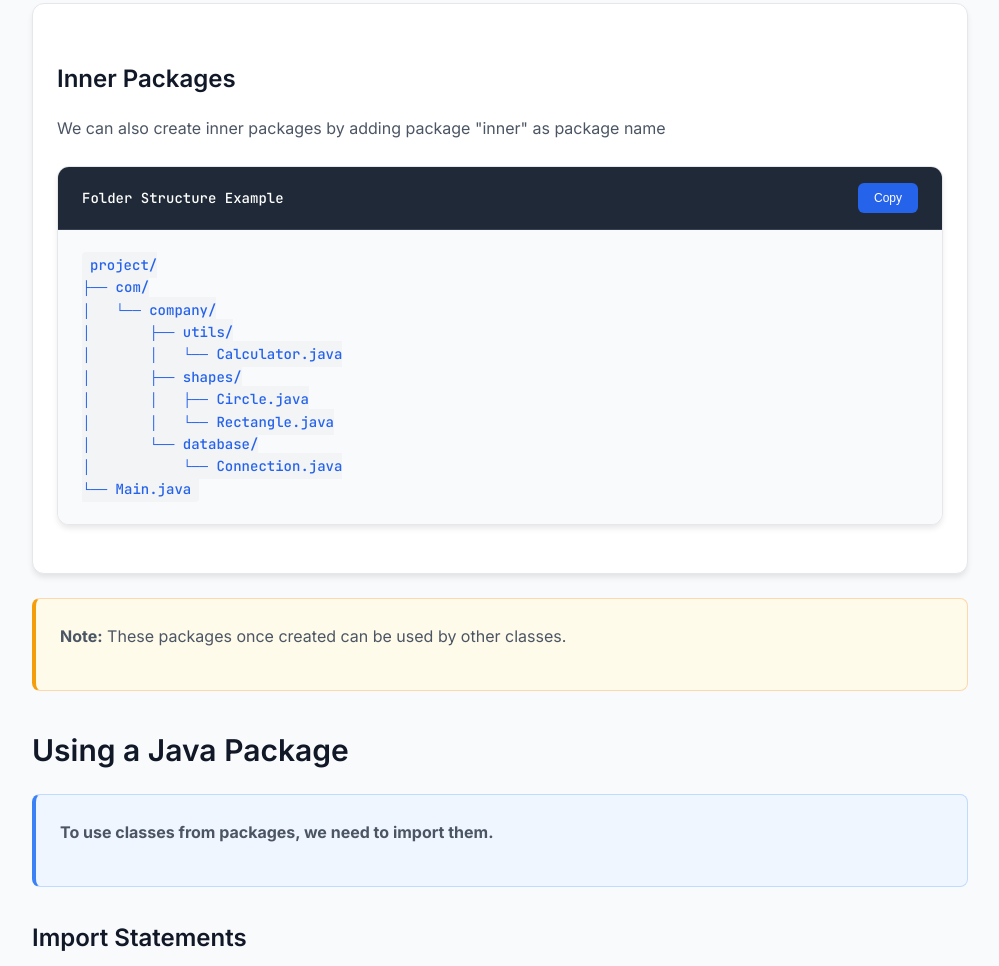
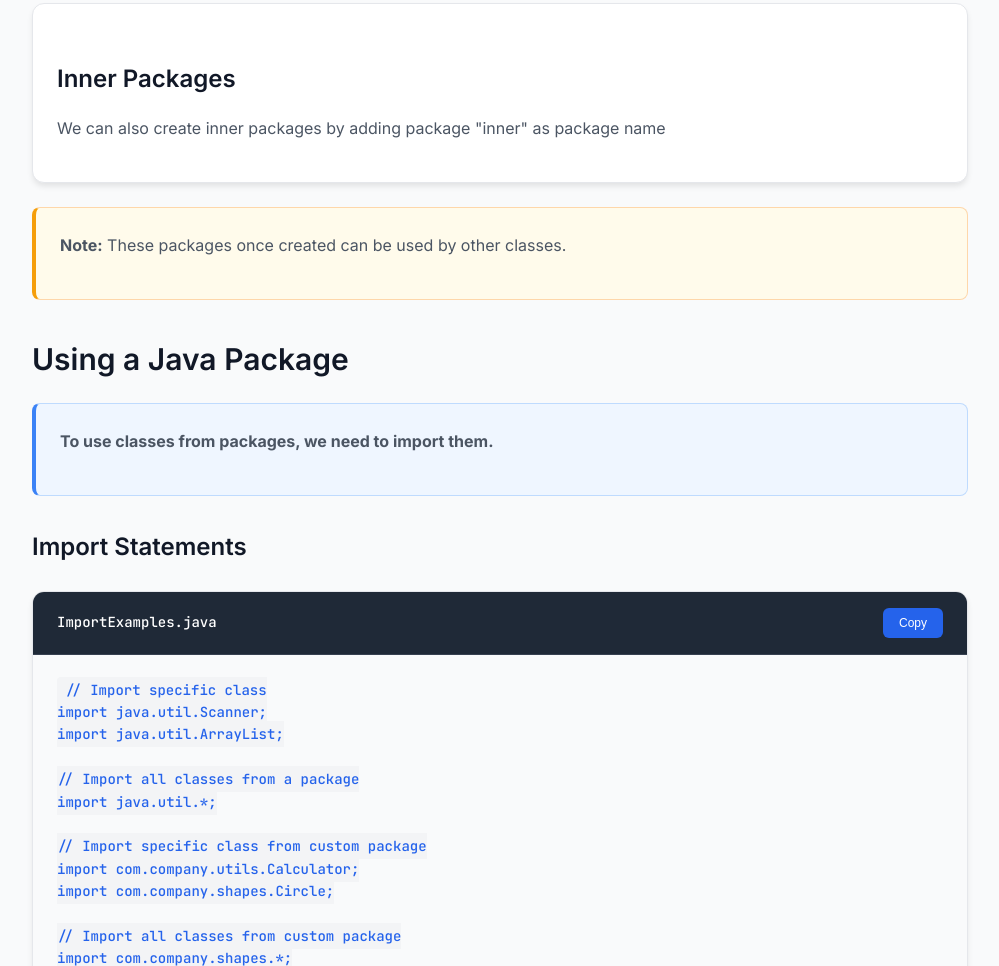
Before and after one commit to Suriya05022002/Java_Theory, a plain HTML site: page chapter12.html in a window 1280 px wide. Shown: the part 5646-6612 px from the top of the page, without its empty margins (280-1279 px from the left). Drawn offline with Linux system fonts and the light colour scheme.

Commit message:
chapter12.html

```diff
--- a/chapter12.html
+++ b/chapter12.html
@@ -325,7 +325,7 @@ public class Circle {
                 <h3>Inner Packages</h3>
                 <p>We can also create inner packages by adding package "inner" as package name</p>
 
-                <div class="code-container">
+<!--                 <div class="code-container">
                     <div class="code-header">
                         <span class="file-name">Folder Structure Example</span>
                         <button class="copy-btn" onclick="copyCode(this)">Copy</button>
@@ -341,7 +341,7 @@ public class Circle {
 │       └── database/
 │           └── Connection.java
 └── Main.java</code></pre>
-                </div>
+                </div> -->
             </div>
 
             <div class="note-box">
```
